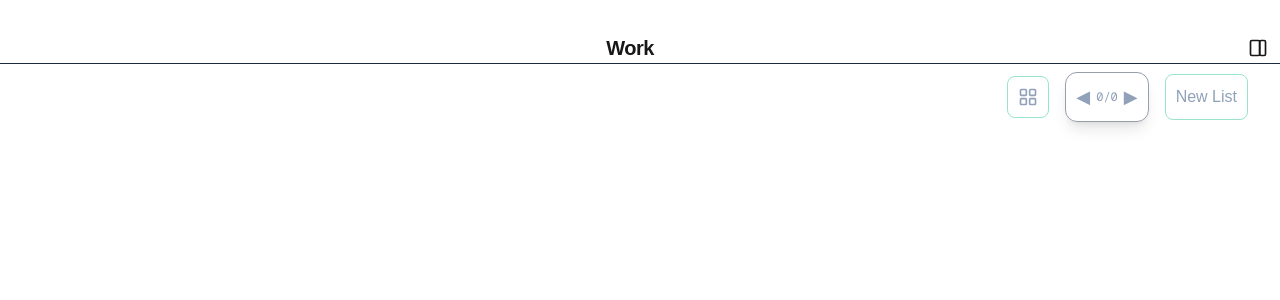
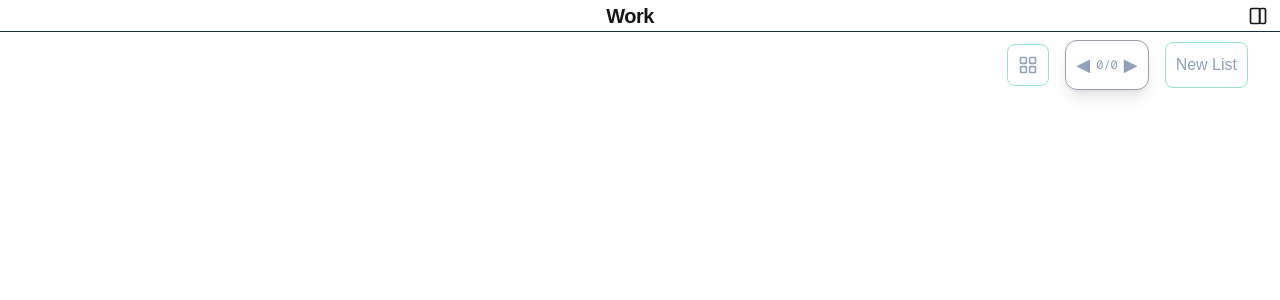
Before and after one commit to raulcs16/productivity-app, a Next.js app: page / in a window 1280 px wide. Shown: the top 300 px of the page. Built offline with nearby package versions, Linux system fonts and the light colour scheme.

Commit message:
rm pdding

```diff
--- a/app/page.tsx
+++ b/app/page.tsx
@@ -8,7 +8,7 @@ const workspace: TodoWorkSpace = {
 };
 export default function Home() {
   return (
-    <main className="w-screen h-dvh py-8">
+    <main className="w-screen h-dvh ">
       <TodoAppContextProvider
         initWorkSpaces={[workspace]}
         initTodoLists={[]}
```
